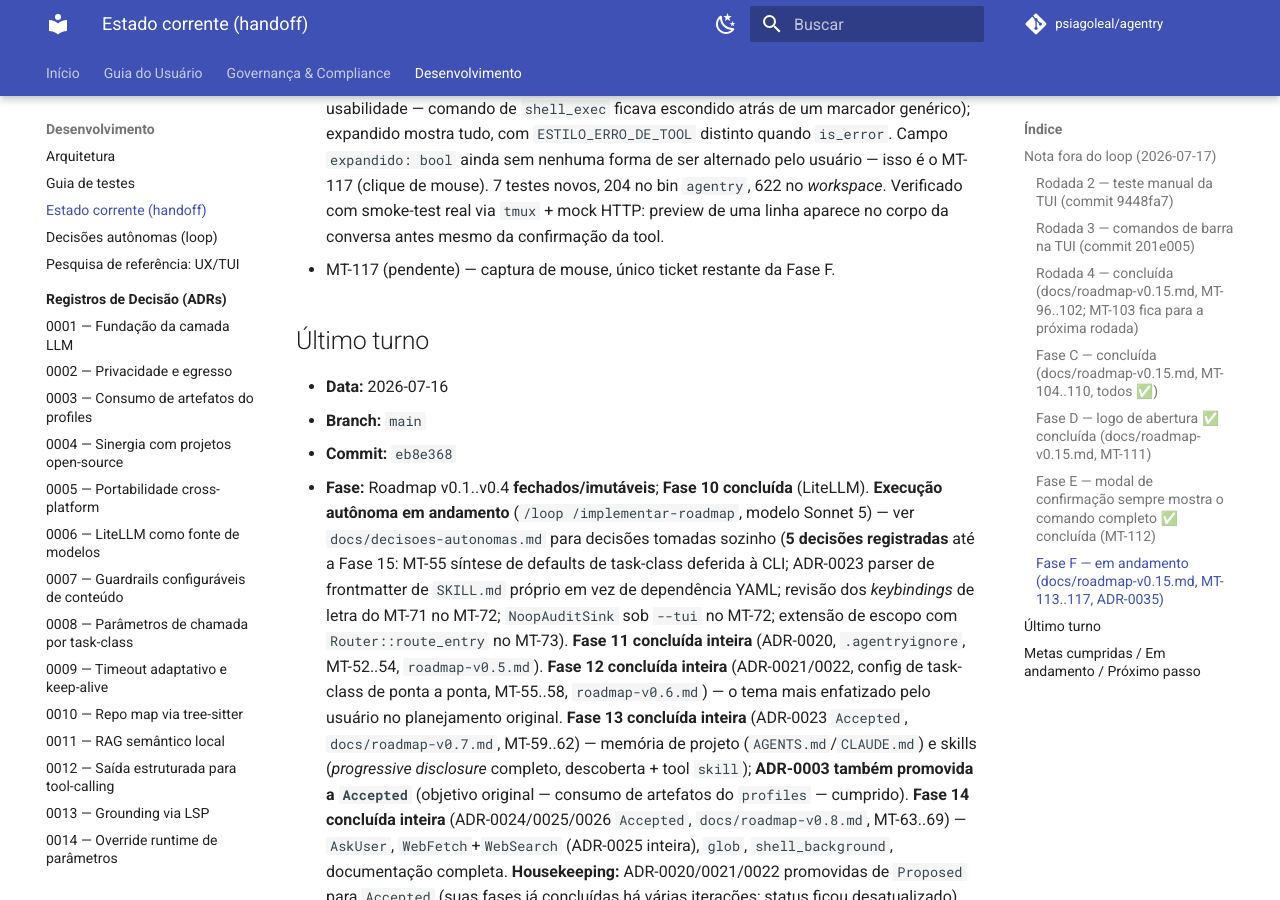
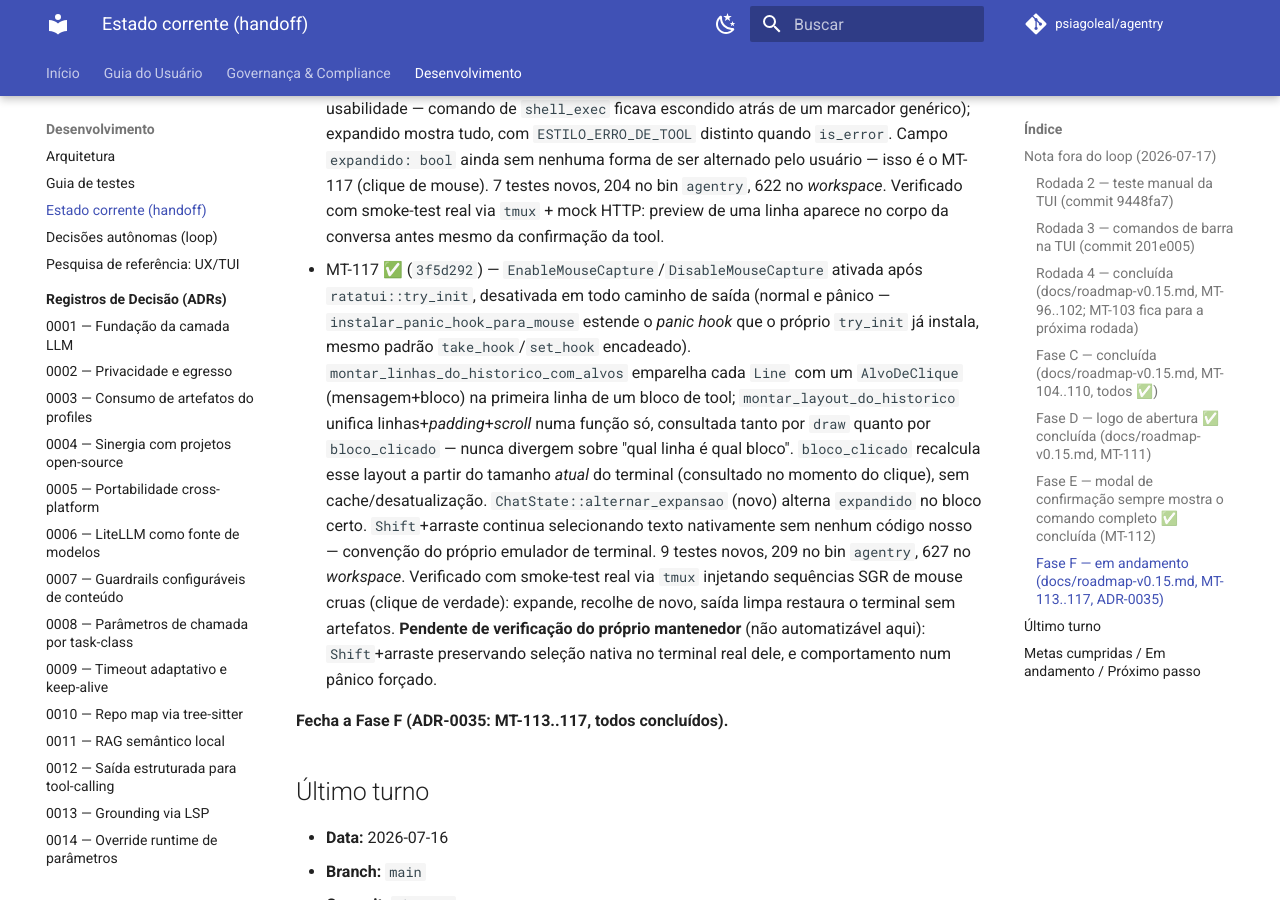
Before and after one commit to psiagoleal/agentry, an MkDocs documentation site: the page built from docs/CURRENT-STATE.md, in a window 1280 px wide and 900 px high, scrolled down 7976 px. Built offline with MkDocs 1.6.1 and Material for MkDocs 9.7.7, drawn with Linux system fonts in a browser that asks for light colours; comment, search, counter and statistics services are not loaded.

Commit message:
docs(handoff): marca MT-117 concluído (3f5d292); fecha a Fase F (ADR-0035)

```diff
--- a/docs/CURRENT-STATE.md
+++ b/docs/CURRENT-STATE.md
@@ -305,7 +305,24 @@ caminho de saída, inclusive pânico.
   forma de ser alternado pelo usuário — isso é o MT-117 (clique de mouse). 7 testes novos, 204
   no bin `agentry`, 622 no *workspace*. Verificado com smoke-test real via `tmux` + mock HTTP:
   preview de uma linha aparece no corpo da conversa antes mesmo da confirmação da tool.
-- MT-117 (pendente) — captura de mouse, único ticket restante da Fase F.
+- MT-117 ✅ (`3f5d292`) — `EnableMouseCapture`/`DisableMouseCapture` ativada após
+  `ratatui::try_init`, desativada em todo caminho de saída (normal e pânico —
+  `instalar_panic_hook_para_mouse` estende o *panic hook* que o próprio `try_init` já instala,
+  mesmo padrão `take_hook`/`set_hook` encadeado). `montar_linhas_do_historico_com_alvos`
+  emparelha cada `Line` com um `AlvoDeClique` (mensagem+bloco) na primeira linha de um bloco de
+  tool; `montar_layout_do_historico` unifica linhas+*padding*+*scroll* numa função só, consultada
+  tanto por `draw` quanto por `bloco_clicado` — nunca divergem sobre "qual linha é qual bloco".
+  `bloco_clicado` recalcula esse layout a partir do tamanho *atual* do terminal (consultado no
+  momento do clique), sem cache/desatualização. `ChatState::alternar_expansao` (novo) alterna
+  `expandido` no bloco certo. `Shift`+arraste continua selecionando texto nativamente sem nenhum
+  código nosso — convenção do próprio emulador de terminal. 9 testes novos, 209 no bin
+  `agentry`, 627 no *workspace*. Verificado com smoke-test real via `tmux` injetando sequências
+  SGR de mouse cruas (clique de verdade): expande, recolhe de novo, saída limpa restaura o
+  terminal sem artefatos. **Pendente de verificação do próprio mantenedor** (não automatizável
+  aqui): `Shift`+arraste preservando seleção nativa no terminal real dele, e comportamento num
+  pânico forçado.
+
+**Fecha a Fase F (ADR-0035: MT-113..117, todos concluídos).**
 
 ## Último turno
 
```
Also changed, not shown: docs/roadmap-v0.15.md (+7 -1 lines).
